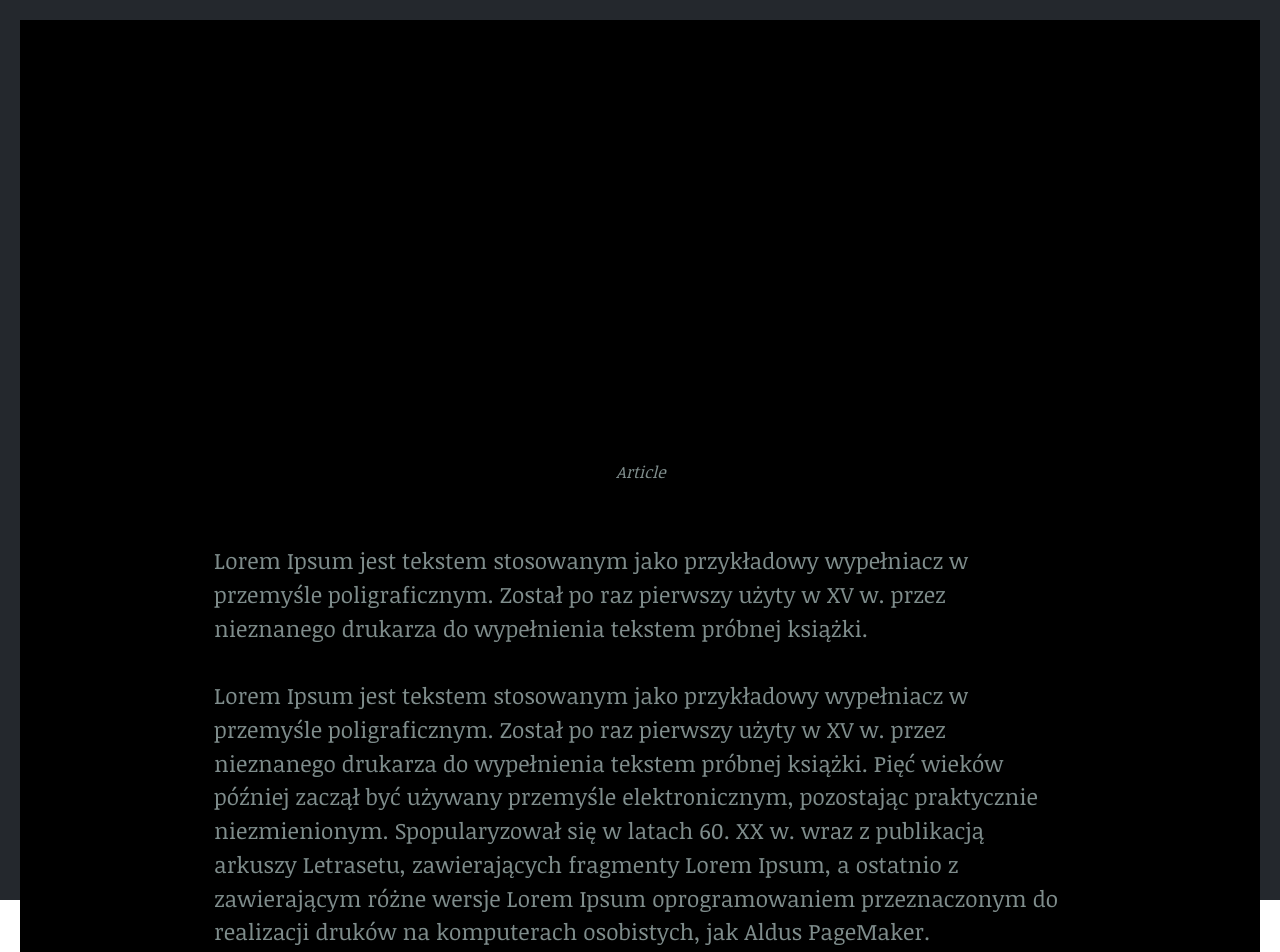
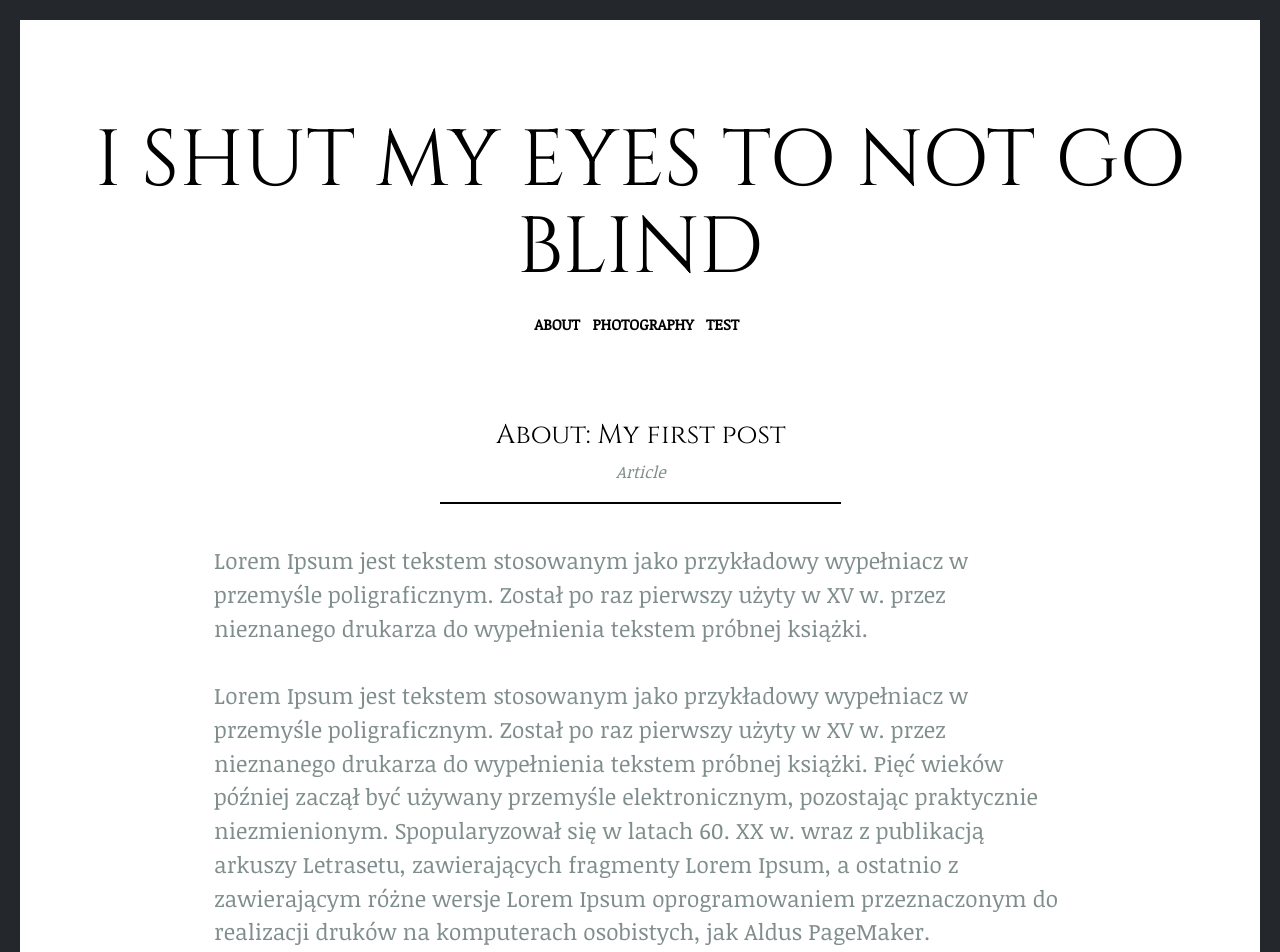
Before and after one commit to Re-git/luna-studio-page, a Jekyll site: the page built from index.md, in a window 1280 px wide. Shown: the top 952 px of the page. Built offline with Jekyll 4.4.1, drawn with Linux system fonts in a browser that asks for light colours.

Commit message:
added border around page

```diff
--- a/_layouts/default.html
+++ b/_layouts/default.html
@@ -3,15 +3,17 @@
 <html lang="{{ page.lang | default: site.lang | default: "en" }}">
         {%- include head.html -%}
     <body>
-        <div class="site-wrapper">
+        <div class="site-border">
+            <div class="site-wrapper">
             {%- include header.html -%}
             <main class="page-content" aria-label="Content">
               <div class="wrapper">
                 {{ content }}
               </div>
             </main>
+            </div>
+        </div>
           </body>
-        </div>
 
   {%- include footer.html -%}
 </html>
--- a/assets/style.css
+++ b/assets/style.css
@@ -1,13 +1,8 @@
 @import "global.css";
 
-html {
-    border: 20px;
-    border-style: solid;
-    border-color: #24282d;
-    height: 100vh;
-}
 body {
     font-family: 'Noticia Text', serif;
+    background-color: var(--main-text-color);
 }
 h1,
 h2 {
@@ -18,9 +13,14 @@ h2 {
     margin-bottom: 0.3em;
 }
 
+.site-border {
+    padding: 20px;
+    background-color: #24282d;
+}
+
 .site-wrapper {
     padding: 20px;
-    background-color: var(--main-text-color);
+    background-color: var(--main-bg-color);
 }
 
 .page-content {
```
